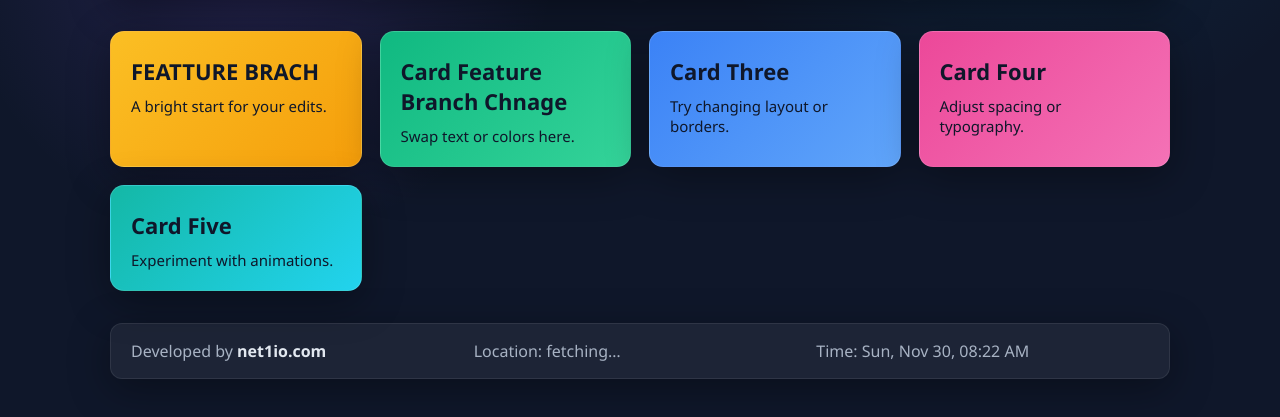
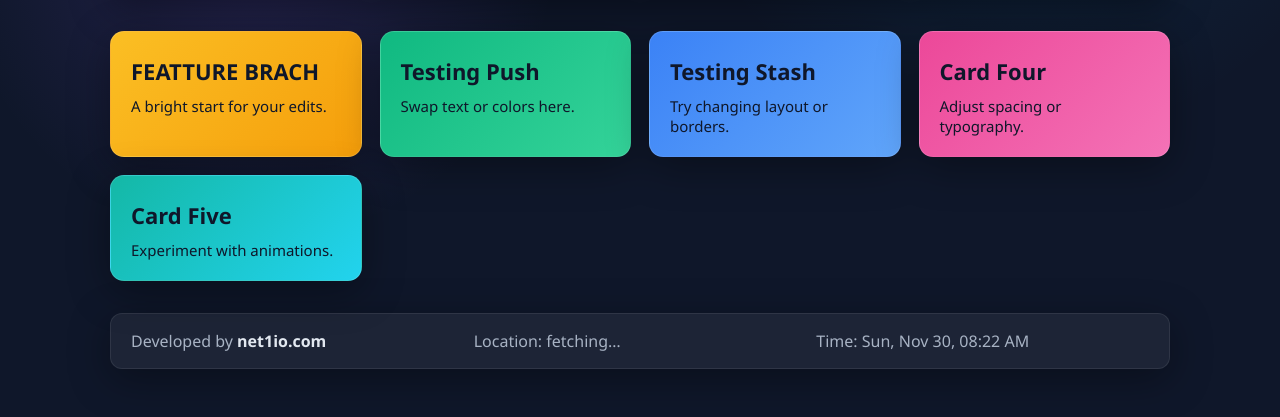
Before and after one commit to mohdazlanabas/practice_git, a website: page index.html in a window 1280 px wide. Shown: the part 219-636 px from the top of the page. Drawn offline with Linux system fonts and the light colour scheme.

Commit message:
Stash Guide 6

```diff
--- a/index.html
+++ b/index.html
@@ -20,11 +20,11 @@
         <p>A bright start for your edits.</p>
       </article>
       <article class="card card-two">
-        <h2>Card Feature Branch Chnage</h2>
+        <h2>Testing Push</h2>
         <p>Swap text or colors here.</p>
       </article>
       <article class="card card-three">
-        <h2>Card Three</h2>
+        <h2>Testing Stash</h2>
         <p>Try changing layout or borders.</p>
       </article>
       <article class="card card-four">
```
